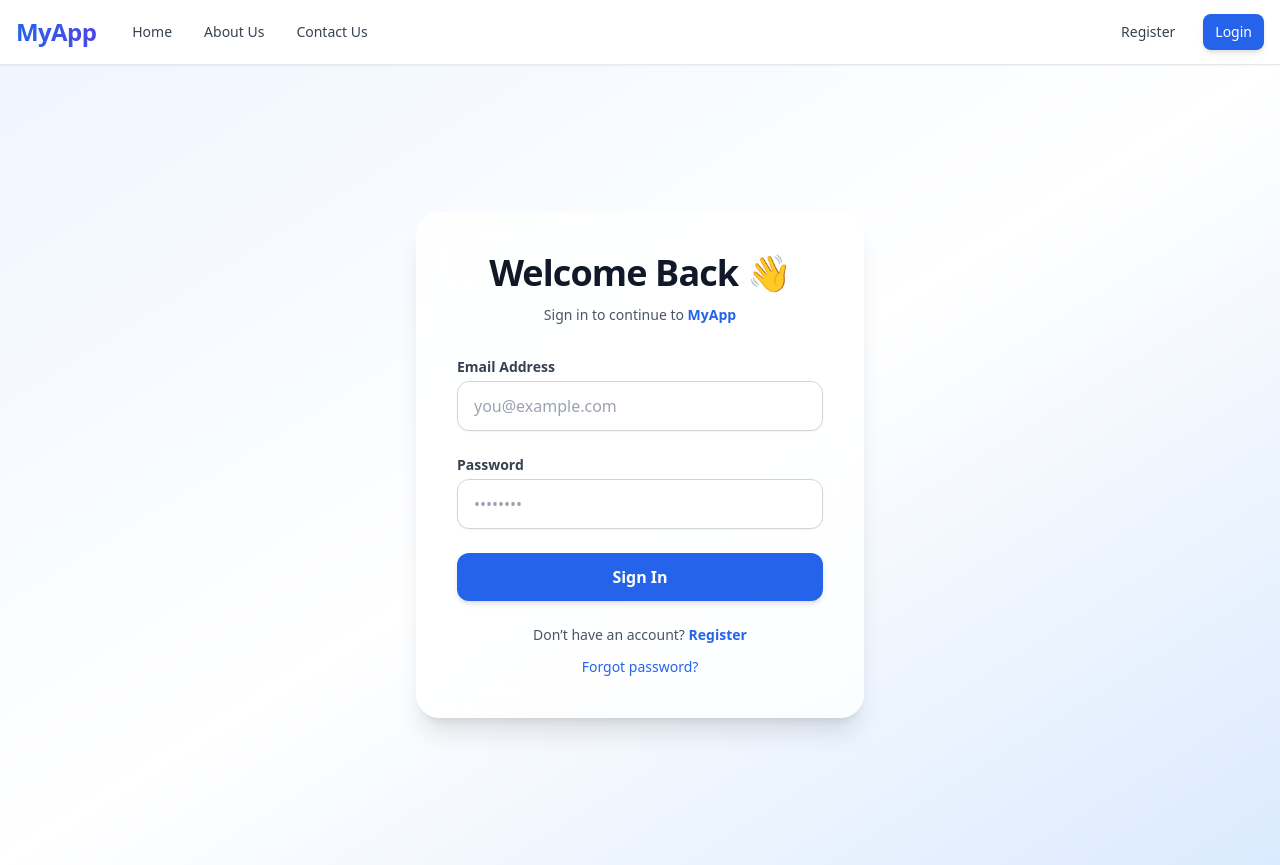
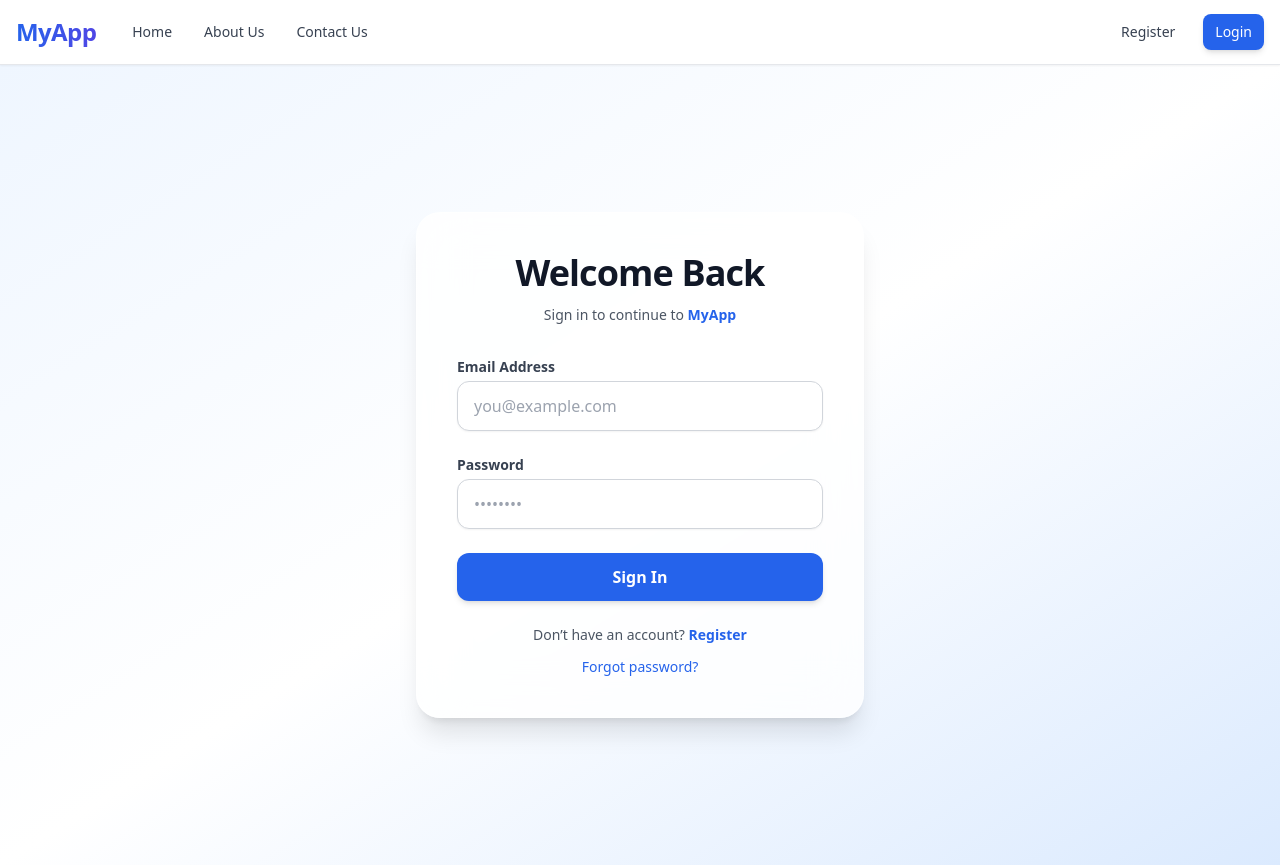
Before and after one commit to muhammadnomanrehan/user-app-mern-project, a React app in the folder user-frontend/: page /login in a window 1280 px wide. Built offline with nearby package versions, Linux system fonts and the light colour scheme; no server answers; the HTML template or start-up script is replaced by a standard one.

Commit message:
updated login.jsx

```diff
--- a/user-frontend/src/pages/auth/Login.jsx
+++ b/user-frontend/src/pages/auth/Login.jsx
@@ -37,7 +37,7 @@ const Login = () => {
 
         {/* Heading */}
         <h1 className="text-4xl font-extrabold text-center mb-3 text-gray-900 tracking-tight">
-          Welcome Back 👋
+          Welcome Back
         </h1>
 
         <p className="text-center text-gray-600 mb-8 text-sm">
```
